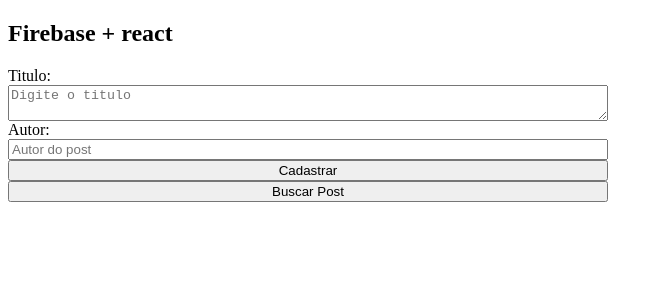
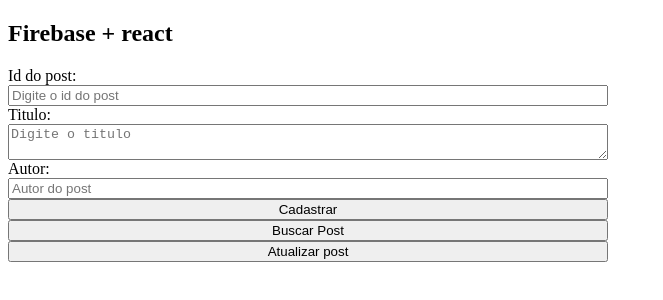
Before and after one commit to TomoriComAncora/firebase---react, a React (Vite) app: page / in a window 1280 px wide. Shown: the top 300 px of the page, without its empty margins (0-663 px from the left). Built offline with nearby package versions, Linux system fonts and the light colour scheme.

Commit message:
editando e exibindo informações

```diff
--- a/src/App.jsx
+++ b/src/App.jsx
@@ -1,6 +1,14 @@
 import { useState } from "react";
 import { db } from "./firebaseConnection";
-import { doc, setDoc, collection, addDoc, getDoc, getDocs } from "firebase/firestore";
+import {
+  doc,
+  setDoc,
+  collection,
+  addDoc,
+  getDoc,
+  getDocs,
+  updateDoc,
+} from "firebase/firestore";
 
 import "./app.css";
 
@@ -8,6 +16,7 @@
   const [titulo, setTitulo] = useState("");
   const [autor, setAutor] = useState("");
   const [posts, setPosts] = useState([]);
+  const [id, setId] = useState("");
 
   const handleAdd = async () => {
     // await setDoc(doc(db, "posts", "12345"), {
@@ -49,21 +58,42 @@
 
     const refPosts = collection(db, "posts");
 
-    await getDocs(refPosts).then((snapshot)=>{
-      let lista = [];
+    await getDocs(refPosts)
+      .then((snapshot) => {
+        let lista = [];
 
-      snapshot.forEach((post)=>{
-        lista.push({
-          id: post.id,
-          titulo: post.data().titulo,
-          autor: post.data().autor,
-        })
+        snapshot.forEach((post) => {
+          lista.push({
+            id: post.id,
+            titulo: post.data().titulo,
+            autor: post.data().autor,
+          });
+        });
+
+        setPosts(lista);
       })
+      .catch((err) => {
+        console.log("Erro encontrado" + err);
+      });
+  };
 
-      set
-    }).catch((err)=>{
-      console.log("Erro encontrado" + err);
+  const editarPost = async () => {
+    const ref = doc(db, "posts", id);
+
+    await updateDoc(ref, {
+      titulo: titulo,
+      autor: autor,
     })
+      .then(() => {
+        alert("Atualizado com sucesso");
+        setId("");
+        setTitulo("");
+        setAutor("");
+        handleGet();
+      })
+      .catch((err) => {
+        console.log("erro " + err);
+      });
   };
 
   return (
@@ -71,6 +101,16 @@
       <h2>Firebase + react</h2>
 
       <div className="container">
+        <label>Id do post:</label>
+        <input
+          type="text"
+          placeholder="Digite o id do post"
+          value={id}
+          onChange={(e) => {
+            setId(e.target.value);
+          }}
+        />
+
         <label>Titulo:</label>
         <textarea
           type="text"
@@ -92,7 +132,18 @@
         />
         <button onClick={handleAdd}>Cadastrar</button>
         <button onClick={handleGet}>Buscar Post</button>
+        <button onClick={editarPost}>Atualizar post</button>
       </div>
+      <ul>
+        {posts.map((post) => (
+          <li key={post.id}>
+            <strong>ID: {post.id}</strong> <br />
+            <span>Titulo: {post.titulo}</span> <br />
+            <span>Autor: {post.autor}</span> <br />
+            <br />
+          </li>
+        ))}
+      </ul>
     </div>
   );
 }
```
